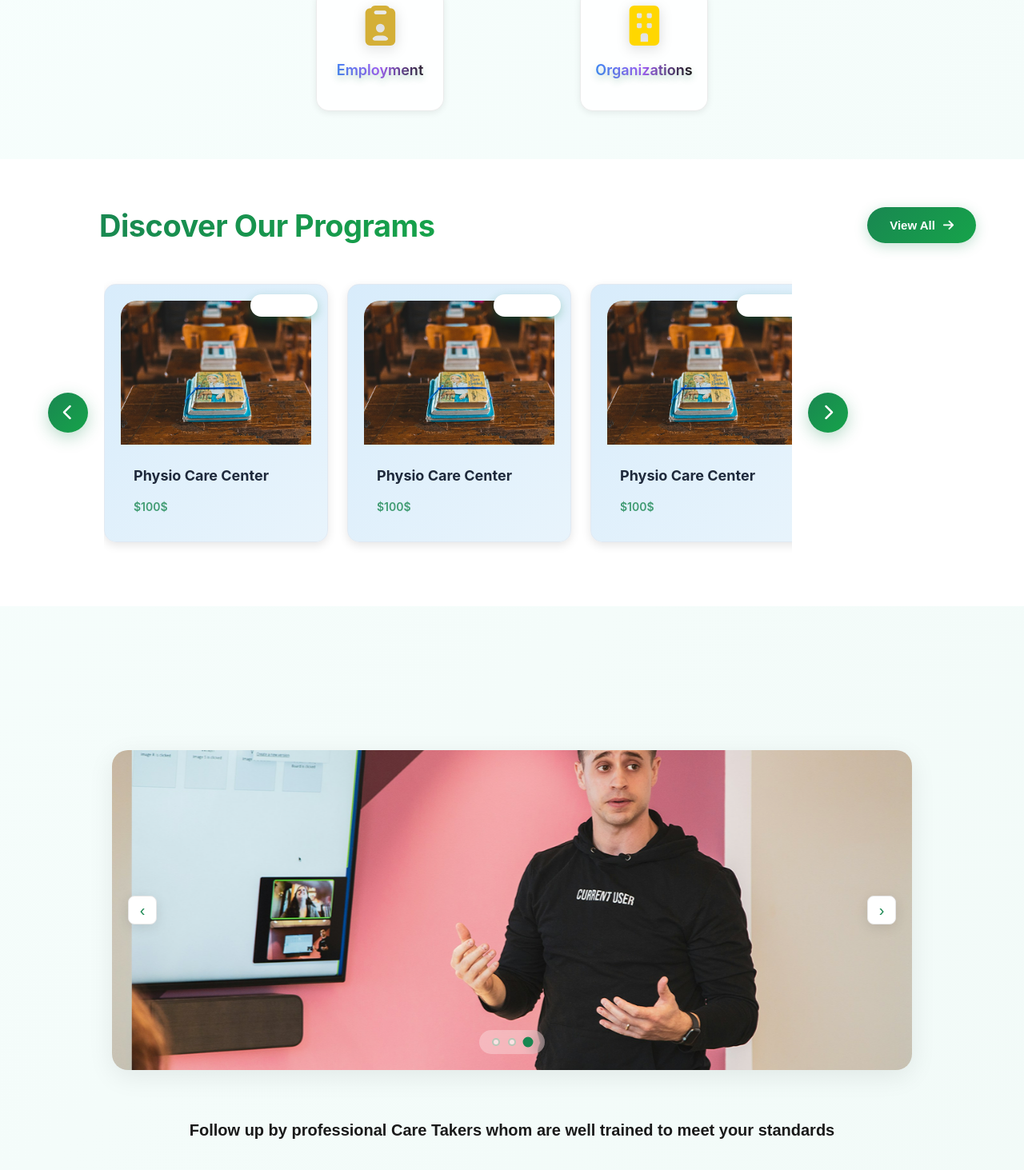
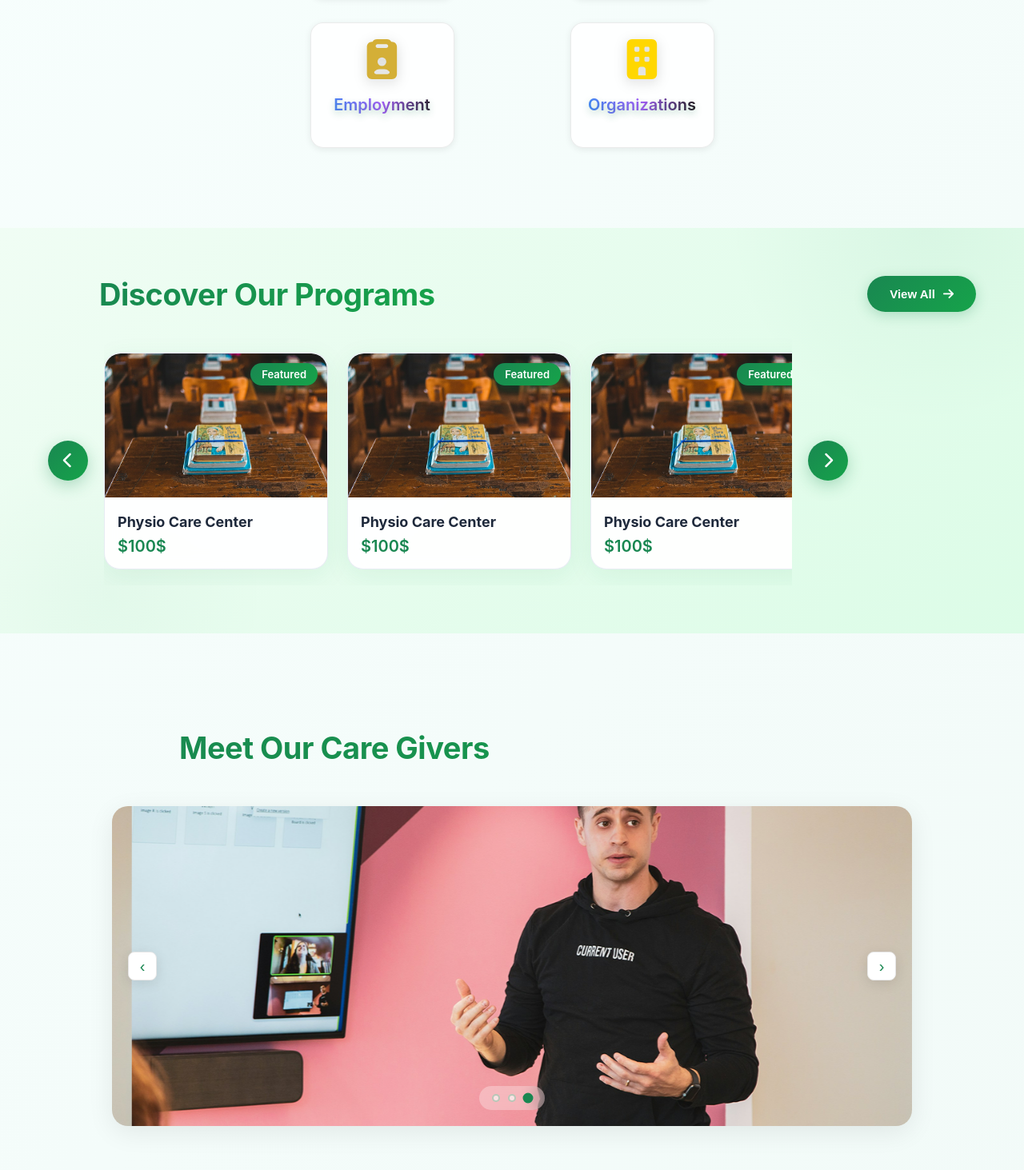
Before and after one commit to maryam-refaat/Able-Ease, a React (Vite) app: page / in a window 1280 px wide. Shown: the part 967-2430 px from the top of the page at 80% size. Built offline with nearby package versions, Linux system fonts and the light colour scheme; no server answers.

Commit message:
enhanced landpage

```diff
--- a/src/Components/PatientCard.jsx
+++ b/src/Components/PatientCard.jsx
@@ -2,7 +2,7 @@ import React from "react";
 import "../Pages/PatientProf.css";
 import { useState,useEffect } from "react";
 
-export default function PatientCard({ title = "Patient", data = {}, onEdit }) {
+export default function PatientCard({ title = "Patient", data = {}, onEdit, showAvatar = true, showEdit = true }) {
   const [form, setForm] = useState({
     fullName: "",
     contact: "",
@@ -32,11 +32,13 @@ export default function PatientCard({ title = "Patient", data = {}, onEdit }) {
       <div className="patient-card__content">
         <div className="patient-card__top">
           <div className="patient-card__left" style={{ display: "flex", alignItems: "center", gap: 16 }}>
+            {showAvatar && (
               <img
                 src={data.avatar || "/profile-placeholder.png"}
                 alt="avatar"
                 className="patient-card__avatar"
               />
+            )}
             <div className="patient-card__meta">
               <div className="patient-card__title">{title}</div>
               <div className="patient-card__email">{form.email}</div>
@@ -44,9 +46,11 @@ export default function PatientCard({ title = "Patient", data = {}, onEdit }) {
           </div>
 
           <div className="patient-card__actions">
+            {onEdit && showEdit && (
               <button className="patient-card__edit" onClick={onEdit}>
                 Edit
               </button>
+            )}
           </div>
         </div>
 
--- a/src/Components/Program_find.css
+++ b/src/Components/Program_find.css
@@ -1,6 +1,6 @@
 /* Program Find Component Styles */
 .program-section {
-  background: white;
+  background: linear-gradient(135deg, #f0fdf4 0%, #dcfce7 100%);
   padding: 60px 20px;
   margin: 60px auto;
   position: relative;
@@ -14,7 +14,7 @@
   right: -10%;
   width: 500px;
   height: 500px;
-  background: white;
+  background: radial-gradient(circle, rgba(25, 135, 81, 0.05) 0%, transparent 70%);
   border-radius: 50%;
 }
 
@@ -25,27 +25,15 @@
   left: -5%;
   width: 400px;
   height: 400px;
-  background:white;
+  background: radial-gradient(circle, rgba(25, 135, 81, 0.03) 0%, transparent 70%);
   border-radius: 50%;
 }
 
 .program-container {
   max-width: 1200px;
   margin: 0 auto;
+  width: 100%;
   padding: 0 20px;
-}
-@media (max-width: 1024px) {
-  .program-container {
-    max-width: 900px;
-  }
-  .program-cards{ max-width: 900px;}
-}
-
-@media (max-width: 1024px) {
-  .program-container {
-    max-width: 800px;
-  }
-  .program-cards{ max-width: 800px;}
 }
 
 .program-header {
@@ -157,9 +145,9 @@
   display: none;
 }
 
-.program-card {
+.program-card2 {
     min-width: 280px;
-  background:white;
+    background: rgba(255, 255, 255, 0.95);
     backdrop-filter: blur(10px);
     border-radius: 20px;
     padding: 0;
@@ -171,30 +159,30 @@
     border: 1px solid rgba(226, 232, 240, 0.8);
 }
 
-.program-card::before {
+.program-card2::before {
     content: '';
     position: absolute;
     top: 0;
     left: 0;
     right: 0;
     bottom: 0;
-  background: white;
+    background: linear-gradient(135deg, rgba(25, 135, 81, 0.05) 0%, transparent 100%);
     opacity: 0;
     transition: opacity 0.5s ease;
     z-index: 1;
 }
 
-.program-card:hover::before {
+.program-card2:hover::before {
   opacity: 1;
 }
 
-.program-card:hover {
+.program-card2:hover {
   transform: translateY(-16px) scale(1.03);
   box-shadow: 0 20px 60px rgba(25, 135, 81, 0.2);
   border-color: rgba(25, 135, 81, 0.3);
 }
 
-.program-card img {
+.program-card2 img {
   width: 100%;
   height: 180px;
   object-fit: cover;
@@ -204,11 +192,11 @@
   z-index: 0;
 }
 
-.program-card:hover img {
+.program-card2:hover img {
   transform: scale(1.1);
 }
 
-.program-card h3 {
+.program-card2 h3 {
   margin: 16px 16px 8px;
   font-size: 18px;
   font-weight: 700;
@@ -218,11 +206,11 @@
   transition: color 0.3s ease;
 }
 
-.program-card:hover h3 {
+.program-card2:hover h3 {
   color: #198751;
 }
 
-.program-card p {
+.program-card2 p {
   margin: 0 16px 16px;
   font-size: 20px;
   font-weight: 600;
@@ -235,7 +223,7 @@
   position: absolute;
   top: 12px;
   right: 12px;
-  background:white;
+  background: linear-gradient(135deg, #198751 0%, #16a34a 100%);
   color: white;
   padding: 6px 14px;
   border-radius: 20px;
@@ -254,14 +242,13 @@
 
   .program-container {
     padding: 0 15px;
-    max-width: 900px;
   }
 
   .program-title {
     font-size: 28px;
   }
 
-  .program-card {
+  .program-card2 {
     min-width: 260px;
   }
 }
@@ -302,11 +289,11 @@
     font-size: 18px;
   }
 
-  .program-card {
+  .program-card2 {
     min-width: 240px;
   }
 
-  .program-card img {
+  .program-card2 img {
     height: 160px;
   }
 
@@ -349,20 +336,20 @@
     font-size: 16px;
   }
 
-  .program-card {
+  .program-card2 {
     min-width: 200px;
   }
 
-  .program-card img {
+  .program-card2 img {
     height: 140px;
   }
 
-  .program-card h3 {
+  .program-card2 h3 {
     font-size: 16px;
     margin: 12px 12px 6px;
   }
 
-  .program-card p {
+  .program-card2 p {
     font-size: 18px;
     margin: 0 12px 12px;
   }
@@ -381,3 +368,18 @@
     gap: 8px;
   }
 }
+
+
+@media (max-width: 1024px) {
+  .program-container {
+    max-width: 900px;
+  }
+  .program-cards{ max-width: 900px;}
+}
+
+@media (max-width: 1024px) {
+  .program-container {
+    max-width: 800px;
+  }
+  .program-cards{ max-width: 800px;}
+}
--- a/src/Components/program_find.jsx
+++ b/src/Components/program_find.jsx
@@ -115,7 +115,7 @@ export default function Programfind() {
 
           <div className="program-cards" ref={scrollRef} aria-live="polite">
             {programs.map((c) => (
-              <div key={c.id} className="program-card" onClick={handleCardClick}>
+              <div key={c.id} className="program-card2" onClick={handleCardClick}>
                 <img
                   src={c.imageUrl || c.image || programimg}
                   alt={c.name}
--- a/src/Pages/AdminProfile.jsx
+++ b/src/Pages/AdminProfile.jsx
@@ -7,7 +7,7 @@ import './AdminProfile.css';
 
 const AdminProfile = () => {
   const navigate = useNavigate();
-  const { user } = useAuth();
+  const { user, logout } = useAuth();
 
   const displayName = user?.username || user?.name || user?.email || 'Admin';
 
@@ -279,15 +279,31 @@ const AdminProfile = () => {
   return (
     <div className="admin-page">
       <div className="page-container">
-        <header className="welcome-box centered">
+        <header className="welcome-box centered" style={{ position: 'relative' }}>
           <h1>Welcome, {displayName.split(' ')[0] || 'Admin'}</h1>
           <p>{new Date().toLocaleDateString()}</p>
+          <button
+            className="btn"
+            onClick={() => {
+              localStorage.setItem('auth.isLoggedIn','false');
+              logout();
+              window.dispatchEvent(new Event('auth-changed'));
+              navigate('/');
+            }}
+            style={{ position: 'absolute', right: 16, top: 12, padding: '8px 12px', borderRadius: 8, background: '#dc2626', color: 'white' }}
+            title="Logout"
+            aria-label="Logout"
+          >
+            Logout
+          </button>
         </header>
 
         <div style={{ marginTop: 16 }}>
           <PatientCard
             title="Administrator"
             data={{ fullName: displayName, email: user?.email || '', avatar: null }}
+            showAvatar={false}
+            showEdit={false}
           />
 
           <div style={{ marginTop: 12 }}>
--- a/src/Pages/Landpage.css
+++ b/src/Pages/Landpage.css
@@ -8,7 +8,7 @@
 .hero-section {
   position: relative;
   background: linear-gradient(135deg, #198751 0%, #145a38 100%);
-  padding: 100px 20px 120px;
+  padding: 120px 20px 120px;
   text-align: center;
   overflow: hidden;
 }
@@ -160,6 +160,17 @@
   position: relative;
   min-height: 80px;
 }
+.program-title {
+  margin-left: 64px !important;
+  font-size: 38px !important;
+  font-weight: 800;
+  background: linear-gradient(135deg, #198751 0%, #16a34a 100%);
+  -webkit-background-clip: text;
+  -webkit-text-fill-color: transparent;
+  background-clip: text;
+  letter-spacing: -0.5px;
+  margin: 0;
+}
 
 .paragraph{
     text-align: center;
@@ -236,7 +247,7 @@
     font-weight: 800;
     text-align: center;
     color: #1e6b49;
-    font-size: 32px;
+    font-size: 48px;
     letter-spacing: 0.5px;
     text-transform: uppercase;
     text-shadow: 0 4px 8px rgba(39, 134, 93, 0.3);
@@ -275,12 +286,16 @@
      background-color: black;
       border-radius: 50%;
 }
-.paragraph2{
-    text-align: center;
-    font-size: 20px;
-    font-weight:900;
-    line-height: 30px;
-     font-family:  Arial, sans-serif;
+.paragraph2 {
+  text-align: center;
+  font-size: 28px;
+  font-weight: 600;
+  line-height: 1.6;
+  font-family: 'Segoe UI', Arial, sans-serif;
+  color: #1e3a34;
+  max-width: 800px;
+  margin: 60px auto 40px;
+  padding: 0 20px;
 }
 .program-link {
   display: inline-block;       /* Allows padding and centering */
@@ -302,10 +317,11 @@
 .search-grid {
   display: grid;
   grid-template-columns: repeat(2, 1fr); /* 2 columns */
-  gap: 30px 20px;  /* row gap, column gap */
+  gap: 30px 10px;  /* row gap, column gap */
   justify-items: center; /* center items horizontally */
   align-items: start;   /* align items to top */
   margin-top: 20px;
+  margin-bottom: 40px;
 }
 
 .search-item {
@@ -320,8 +336,8 @@
   padding: 20px 15px;
   border-radius: 16px;
   width: 100%;
-  min-width: 160px;
-  max-width: 160px;
+  min-width: 180px;
+  max-width: 170px;
   min-height: 150px;
   border: 1px solid rgba(0, 0, 0, 0.08);
   background: rgba(255, 255, 255, 0.9);
@@ -365,7 +381,7 @@
 
 .label {
 
-  font-size: 18px;
+  font-size: 20px;
   font-weight: 600;
    background: linear-gradient(90deg, #3b8af8 0%, #a45cf7 50%, #151209 100%);
   -webkit-background-clip: text;
@@ -381,7 +397,7 @@
 .simple-carousel {
   width: 90%;
   max-width: 1000px;
-  margin: 60px auto;
+  margin: 30px auto;
   position: relative;
   overflow: hidden;
   box-sizing: border-box;
--- a/src/Pages/Landpage.jsx
+++ b/src/Pages/Landpage.jsx
@@ -220,12 +220,14 @@ export default function Landpage() {
       <br />
       <br />
 
-      {/* SimpleCarousel usage */}
+      <h2  className="program-title" style={{ paddingLeft: "160px",paddingBottom:"20px" }}>Meet Our Care Givers</h2>
+
+
       <SimpleCarousel images={[pic, pic, pic]} autoDelay={3000} />
 
       <p className="paragraph2">
         {" "}
-        Follow up by professional Care Takers whom are well trained to meet your
+        Follow up by professionals whom are well trained to meet your
         standards{" "}
       </p>
       <Physicenterfind />
```
Lines whose indentation alone changed are shown as unchanged.
